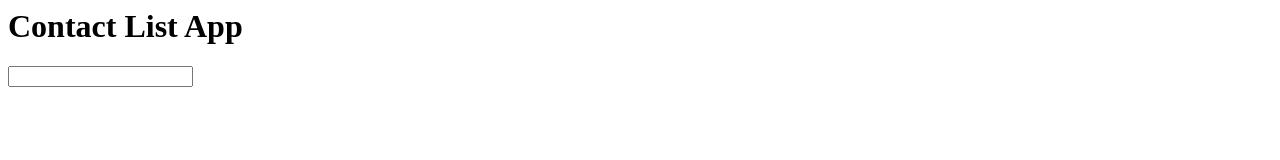
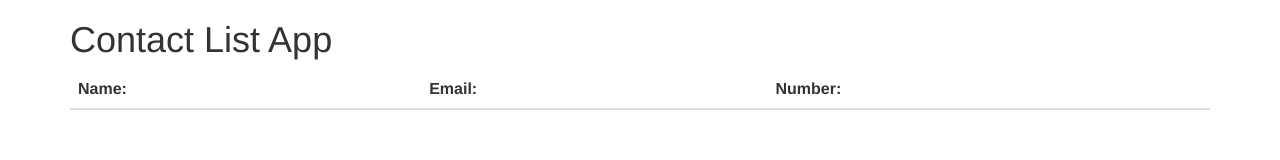
Before and after one commit to kaiPushOrigin/Mean-Stack-Tutorial, a plain HTML site: page public/index.html in a window 1280 px wide. Drawn offline with nearby package versions, Linux system fonts and the light colour scheme.

Commit message:
Added bootstrap

```diff
--- a/public/index.html
+++ b/public/index.html
@@ -1,12 +1,28 @@
 <!DOCTYPE>
 <html ng-app> <!--The ng-app directive defines an AngularJS application. -->
 <head>
+	<!-- Latest compiled and minified CSS -->
+	<link rel="stylesheet" href="https://maxcdn.bootstrapcdn.com/bootstrap/3.3.4/css/bootstrap.min.css">
+
+	<!-- Optional theme -->
+	<link rel="stylesheet" href="https://maxcdn.bootstrapcdn.com/bootstrap/3.3.4/css/bootstrap-theme.min.css">
 	<title>Contact List App</title>
 </head>
+
 <body>
-	<h1>Contact List App</h1>
-	<input ng-model="test"> <!-- The ng-model directive binds the value of HTML controls (input, select, textarea) to application data. -->
-	{{test}} <!-- angular's way pf two-way binding -->
+	<div class="container">
+		<h1>Contact List App</h1>
+
+		<table class="table">
+			<thead>
+				<tr>
+					<th>Name:</th>
+					<th>Email:</th>
+					<th>Number:</th>
+				</tr>
+			</thead>
+		</table>
+	</div>
 
 <script src="http://ajax.googleapis.com/ajax/libs/angularjs/1.3.14/angular.min.js"></script></body>
 </html>
```
